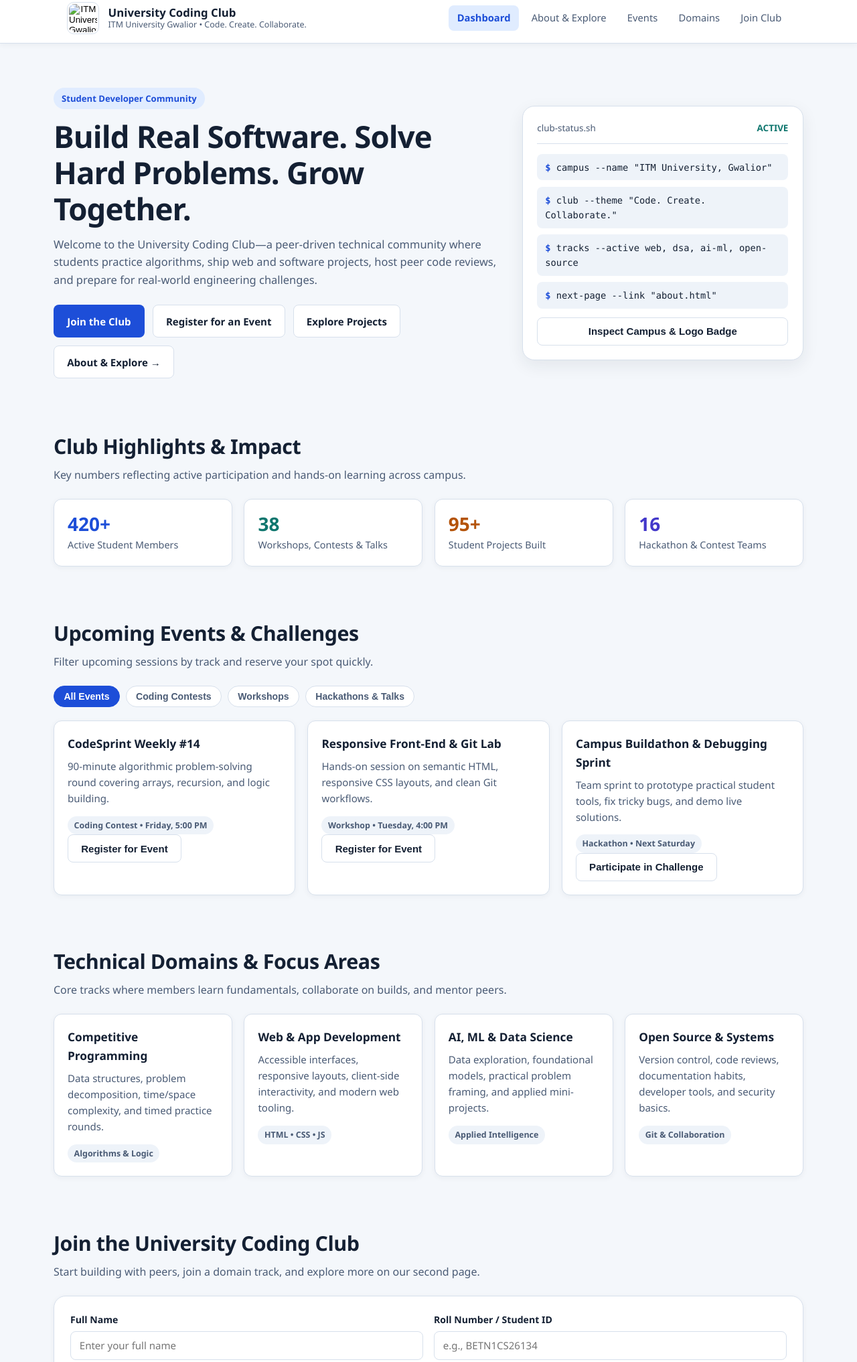
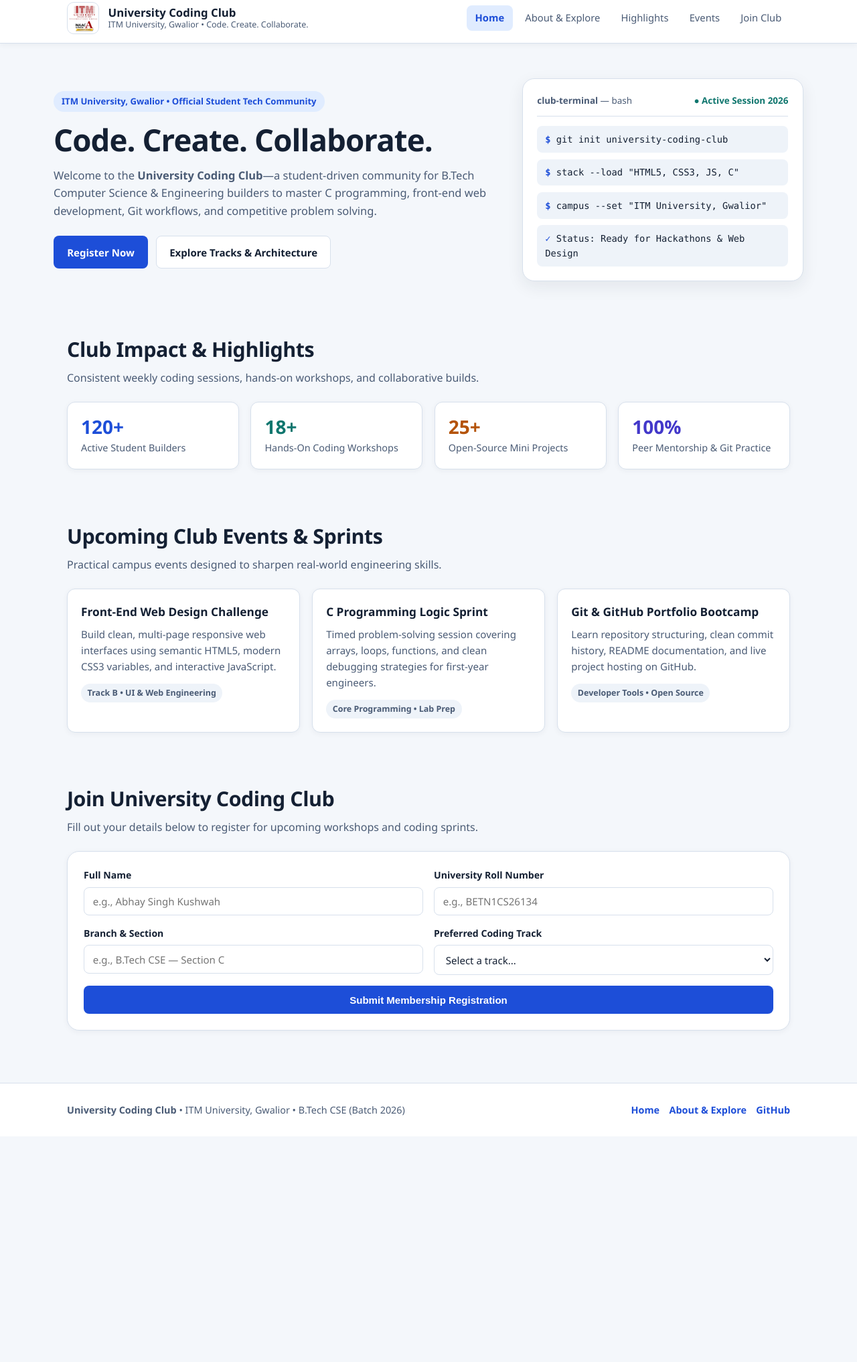
Before and after one commit to abhaykushwahtech27012008/B_Abhay_Singh_Kushwah_BETN1CS26134, a plain HTML site: page index.html in a window 1280 px wide. Shown: the part 10-2044 px from the top of the page at 67% size. After the commit the page ends 1707 px from the top, so only its background shows below. Drawn offline with Linux system fonts and the light colour scheme.

Commit message:
Update index.html
Updated the title and improved navigation links. Enhanced the club description and event sections, including registration forms and event details.

```diff
--- a/index.html
+++ b/index.html
@@ -3,320 +3,258 @@
 <head>
   <meta charset="UTF-8" />
   <meta name="viewport" content="width=device-width, initial-scale=1.0" />
-  <title>University Coding Club | Code. Create. Collaborate.</title>
+  <title>University Coding Club | ITM University, Gwalior</title>
   <link rel="stylesheet" href="style.css" />
 </head>
 <body>
-  <!-- Top Navigation, ITM University Logo & Club Identity -->
+  <!-- Sticky Top Navigation Bar -->
   <header class="navbar">
     <div class="container nav-inner">
-      <div class="brand">
-        <button
-          type="button"
-          id="logo-toggle-btn"
-          class="logo-badge"
-          title="Click for ITM University & Club Info"
-          aria-label="Toggle ITM University Info"
-        >
-          <img src="itm-logo.jpg" alt="ITM University Gwalior Logo" />
-        </button>
-
-        <a href="index.html">
+      <a href="index.html" class="brand" aria-label="University Coding Club Home">
+        <span class="logo-badge">
+          <img src="Screenshot_20261123_182825_Google.jpg" alt="ITM University Gwalior Logo" />
+        </span>
+        <span>
           <span class="brand-title">University Coding Club</span>
-          <span class="brand-sub">ITM University Gwalior &bull; Code. Create. Collaborate.</span>
+          <span class="brand-sub">ITM University, Gwalior • Code. Create. Collaborate.</span>
+        </span>
       </a>
-      </div>
 
       <nav class="nav-links" aria-label="Primary Navigation">
-        <a href="index.html" class="nav-link active">Dashboard</a>
+        <a href="index.html" class="nav-link active" aria-current="page">Home</a>
         <a href="about.html" class="nav-link">About &amp; Explore</a>
+        <a href="#highlights" class="nav-link">Highlights</a>
         <a href="#events" class="nav-link">Events</a>
-        <a href="#domains" class="nav-link">Domains</a>
-        <a href="#join-club" class="nav-link">Join Club</a>
+        <a href="#join" class="nav-link">Join Club</a>
       </nav>
     </div>
   </header>
 
-  <!-- Interactive Campus / Logo Info Banner -->
-  <div class="container" style="margin-top: 0.9rem;">
-    <div id="logo-info-banner" class="status-banner" role="region" aria-label="University & Club Details">
-      <strong>ITM University, Gwalior</strong> — NAAC Grade A Accredited University ("Celebrating Dreams").
-      Home to student-driven technical learning under <strong>University Coding Club</strong> (Code. Create. Collaborate.).
+  <main>
+    <!-- Hero Section -->
+    <section class="container hero">
+      <div>
+        <span class="badge">ITM University, Gwalior • Official Student Tech Community</span>
+        <h1>Code. Create. Collaborate.</h1>
+        <p>
+          Welcome to the <strong>University Coding Club</strong>—a student-driven community for
+          B.Tech Computer Science &amp; Engineering builders to master C programming, front-end
+          web development, Git workflows, and competitive problem solving.
+        </p>
+
+        <div class="btn-row">
+          <a href="#join" class="btn btn-primary">Register Now</a>
+          <a href="about.html" class="btn btn-secondary">Explore Tracks &amp; Architecture</a>
         </div>
       </div>
 
-  <main>
-    <!-- Hero Section -->
-    <section class="hero container">
-      <div class="hero-main">
-        <span class="badge">Student Developer Community</span>
-        <h1>Build Real Software. Solve Hard Problems. Grow Together.</h1>
-        <p>
-          Welcome to the University Coding Club—a peer-driven technical community where students practice
-          algorithms, ship web and software projects, host peer code reviews, and prepare for real-world
-          engineering challenges.
-        </p>
-
-        <div class="btn-row">
-          <a href="#join-club" class="btn btn-primary">Join the Club</a>
-          <a href="#events" class="btn btn-secondary">Register for an Event</a>
-          <a href="about.html#showcase" class="btn btn-secondary">Explore Projects</a>
-          <a href="about.html" class="btn btn-secondary">About &amp; Explore &rarr;</a>
+      <!-- Interactive Terminal Preview Card -->
+      <aside class="hero-panel" aria-label="Club Live Status Terminal">
+        <div class="terminal-top">
+          <span><strong>club-terminal</strong> — bash</span>
+          <span class="terminal-status">● Active Session 2026</span>
         </div>
-      </div>
-
-      <!-- Club Snapshot Panel -->
-      <aside class="hero-panel" aria-label="Club Quick Overview">
-        <div>
-          <div class="terminal-top">
-            <span>club-status.sh</span>
-            <span class="terminal-status">ACTIVE</span>
-          </div>
-          <div class="terminal-line"><span>$</span> campus --name "ITM University, Gwalior"</div>
-          <div class="terminal-line"><span>$</span> club --theme "Code. Create. Collaborate."</div>
-          <div class="terminal-line"><span>$</span> tracks --active web, dsa, ai-ml, open-source</div>
-          <div class="terminal-line"><span>$</span> next-page --link "about.html"</div>
-        </div>
-
-        <div class="btn-row" style="margin-top: 0.8rem;">
-          <button type="button" id="inspect-logo-btn" class="btn btn-secondary" style="width: 100%;">
-            Inspect Campus &amp; Logo Badge
-          </button>
+        <div class="terminal-line"><span>$</span> git init university-coding-club</div>
+        <div class="terminal-line"><span>$</span> stack --load "HTML5, CSS3, JS, C"</div>
+        <div class="terminal-line"><span>$</span> campus --set "ITM University, Gwalior"</div>
+        <div class="terminal-line" style="margin-bottom: 0;">
+          <span>✓</span> Status: Ready for Hackathons &amp; Web Design
         </div>
       </aside>
     </section>
 
-    <!-- Club Highlights / Stats -->
-    <section class="section container" aria-labelledby="stats-heading">
+    <!-- Club Highlights & Stats -->
+    <section id="highlights" class="section">
+      <div class="container">
         <div class="section-header">
-        <h2 id="stats-heading">Club Highlights &amp; Impact</h2>
-        <p>Key numbers reflecting active participation and hands-on learning across campus.</p>
+          <h2>Club Impact &amp; Highlights</h2>
+          <p>Consistent weekly coding sessions, hands-on workshops, and collaborative builds.</p>
         </div>
 
         <div class="grid-4">
           <article class="card stat-card-1">
-          <div class="stat-value">420+</div>
-          <div class="stat-label">Active Student Members</div>
+            <div class="stat-value">120+</div>
+            <div class="stat-label">Active Student Builders</div>
           </article>
+
           <article class="card stat-card-2">
-          <div class="stat-value">38</div>
-          <div class="stat-label">Workshops, Contests &amp; Talks</div>
+            <div class="stat-value">18+</div>
+            <div class="stat-label">Hands-On Coding Workshops</div>
           </article>
+
           <article class="card stat-card-3">
-          <div class="stat-value">95+</div>
-          <div class="stat-label">Student Projects Built</div>
+            <div class="stat-value">25+</div>
+            <div class="stat-label">Open-Source Mini Projects</div>
           </article>
+
           <article class="card stat-card-4">
-          <div class="stat-value">16</div>
-          <div class="stat-label">Hackathon &amp; Contest Teams</div>
+            <div class="stat-value">100%</div>
+            <div class="stat-label">Peer Mentorship &amp; Git Practice</div>
           </article>
+        </div>
       </div>
     </section>
 
-    <!-- Upcoming Events with Category Filter -->
-    <section id="events" class="section container" aria-labelledby="events-heading">
+    <!-- Upcoming Events & Hackathons -->
+    <section id="events" class="section">
+      <div class="container">
         <div class="section-header">
-        <h2 id="events-heading">Upcoming Events &amp; Challenges</h2>
-        <p>Filter upcoming sessions by track and reserve your spot quickly.</p>
+          <h2>Upcoming Club Events &amp; Sprints</h2>
+          <p>Practical campus events designed to sharpen real-world engineering skills.</p>
         </div>
 
-      <div class="filter-bar" role="group" aria-label="Filter events by category">
-        <button type="button" class="filter-btn active" data-filter="all">All Events</button>
-        <button type="button" class="filter-btn" data-filter="contest">Coding Contests</button>
-        <button type="button" class="filter-btn" data-filter="workshop">Workshops</button>
-        <button type="button" class="filter-btn" data-filter="hackathon">Hackathons &amp; Talks</button>
-      </div>
-
-      <div class="grid-3" id="events-grid">
-        <article class="card event-card" data-category="contest">
-          <h3>CodeSprint Weekly #14</h3>
-          <p>90-minute algorithmic problem-solving round covering arrays, recursion, and logic building.</p>
-          <span class="tag">Coding Contest &bull; Friday, 5:00 PM</span>
-          <div class="btn-row">
-            <button type="button" class="btn btn-secondary register-btn" data-event="CodeSprint Weekly #14">
-              Register for Event
-            </button>
-          </div>
-        </article>
-
-        <article class="card event-card" data-category="workshop">
-          <h3>Responsive Front-End &amp; Git Lab</h3>
-          <p>Hands-on session on semantic HTML, responsive CSS layouts, and clean Git workflows.</p>
-          <span class="tag">Workshop &bull; Tuesday, 4:00 PM</span>
-          <div class="btn-row">
-            <button type="button" class="btn btn-secondary register-btn" data-event="Responsive Front-End &amp; Git Lab">
-              Register for Event
-            </button>
-          </div>
-        </article>
-
-        <article class="card event-card" data-category="hackathon">
-          <h3>Campus Buildathon &amp; Debugging Sprint</h3>
-          <p>Team sprint to prototype practical student tools, fix tricky bugs, and demo live solutions.</p>
-          <span class="tag">Hackathon &bull; Next Saturday</span>
-          <div class="btn-row">
-            <button type="button" class="btn btn-secondary register-btn" data-event="Campus Buildathon &amp; Debugging Sprint">
-              Participate in Challenge
-            </button>
-          </div>
-        </article>
-      </div>
-
-      <div id="event-status" class="status-banner" role="status" aria-live="polite"></div>
-    </section>
-
-    <!-- Technical Domains / Activities -->
-    <section id="domains" class="section container" aria-labelledby="domains-heading">
-      <div class="section-header">
-        <h2 id="domains-heading">Technical Domains &amp; Focus Areas</h2>
-        <p>Core tracks where members learn fundamentals, collaborate on builds, and mentor peers.</p>
-      </div>
-
-      <div class="grid-4">
+        <div class="grid-3">
           <article class="card">
-          <h3>Competitive Programming</h3>
-          <p>Data structures, problem decomposition, time/space complexity, and timed practice rounds.</p>
-          <span class="tag">Algorithms &amp; Logic</span>
+            <h3>Front-End Web Design Challenge</h3>
+            <p>
+              Build clean, multi-page responsive web interfaces using semantic HTML5, modern CSS3
+              variables, and interactive JavaScript.
+            </p>
+            <span class="tag">Track B • UI &amp; Web Engineering</span>
           </article>
 
           <article class="card">
-          <h3>Web &amp; App Development</h3>
-          <p>Accessible interfaces, responsive layouts, client-side interactivity, and modern web tooling.</p>
-          <span class="tag">HTML &bull; CSS &bull; JS</span>
+            <h3>C Programming Logic Sprint</h3>
+            <p>
+              Timed problem-solving session covering arrays, loops, functions, and clean debugging
+              strategies for first-year engineers.
+            </p>
+            <span class="tag">Core Programming • Lab Prep</span>
           </article>
 
           <article class="card">
-          <h3>AI, ML &amp; Data Science</h3>
-          <p>Data exploration, foundational models, practical problem framing, and applied mini-projects.</p>
-          <span class="tag">Applied Intelligence</span>
+            <h3>Git &amp; GitHub Portfolio Bootcamp</h3>
+            <p>
+              Learn repository structuring, clean commit history, README documentation, and live
+              project hosting on GitHub.
+            </p>
+            <span class="tag">Developer Tools • Open Source</span>
           </article>
-
-        <article class="card">
-          <h3>Open Source &amp; Systems</h3>
-          <p>Version control, code reviews, documentation habits, developer tools, and security basics.</p>
-          <span class="tag">Git &amp; Collaboration</span>
-        </article>
+        </div>
       </div>
     </section>
 
-    <!-- Call to Action / Quick Join -->
-    <section id="join-club" class="section container" aria-labelledby="join-heading">
+    <!-- Interactive Member Registration Form -->
+    <section id="join" class="section">
+      <div class="container">
         <div class="section-header">
-        <h2 id="join-heading">Join the University Coding Club</h2>
-        <p>Start building with peers, join a domain track, and explore more on our second page.</p>
+          <h2>Join University Coding Club</h2>
+          <p>Fill out your details below to register for upcoming workshops and coding sprints.</p>
         </div>
 
         <div class="form-box">
-        <form id="join-form" class="form-grid">
+          <form id="joinForm" novalidate>
+            <div class="form-grid">
               <div class="form-group">
-            <label for="student-name">Full Name</label>
-            <input id="student-name" name="studentName" type="text" placeholder="Enter your full name" required />
+                <label for="studentName">Full Name</label>
+                <input
+                  type="text"
+                  id="studentName"
+                  name="studentName"
+                  placeholder="e.g., Abhay Singh Kushwah"
+                  required
+                />
               </div>
 
               <div class="form-group">
-            <label for="roll-no">Roll Number / Student ID</label>
-            <input id="roll-no" name="rollNo" type="text" placeholder="e.g., BETN1CS26134" required />
+                <label for="rollNumber">University Roll Number</label>
+                <input
+                  type="text"
+                  id="rollNumber"
+                  name="rollNumber"
+                  placeholder="e.g., BETN1CS26134"
+                  required
+                />
               </div>
 
               <div class="form-group">
-            <label for="domain-select">Primary Domain Interest</label>
-            <select id="domain-select" name="domain">
+                <label for="branchSection">Branch &amp; Section</label>
+                <input
+                  type="text"
+                  id="branchSection"
+                  name="branchSection"
+                  placeholder="e.g., B.Tech CSE — Section C"
+                  required
+                />
+              </div>
+
+              <div class="form-group">
+                <label for="primaryTrack">Preferred Coding Track</label>
+                <select id="primaryTrack" name="primaryTrack" required>
+                  <option value="">Select a track...</option>
+                  <option value="Web & UI Design (HTML/CSS/JS)">Web &amp; UI Design (HTML/CSS/JS)</option>
+                  <option value="C Programming & Problem Solving">C Programming &amp; Problem Solving</option>
+                  <option value="Git, GitHub & Open Source">Git, GitHub &amp; Open Source</option>
                   <option value="Competitive Programming">Competitive Programming</option>
-              <option value="Web & App Development">Web &amp; App Development</option>
-              <option value="AI, ML & Data Science">AI, ML &amp; Data Science</option>
-              <option value="Open Source & Systems">Open Source &amp; Systems</option>
                 </select>
               </div>
 
-          <div class="form-group">
-            <label for="goal-input">What do you want to build or learn?</label>
-            <input id="goal-input" name="goal" type="text" placeholder="e.g., Front-end UI, problem solving, team projects" />
-          </div>
-
               <div class="form-group full">
-            <div class="btn-row" style="margin-top: 0.25rem;">
-              <button type="submit" class="btn btn-primary">Submit Membership Request</button>
-              <a href="about.html" class="btn btn-secondary">Visit About &amp; Explore Page</a>
+                <button type="submit" class="btn btn-primary">Submit Membership Registration</button>
               </div>
             </div>
           </form>
 
-        <div id="join-status" class="status-banner" role="status" aria-live="polite"></div>
+          <div id="joinStatusBanner" class="status-banner" role="status" aria-live="polite"></div>
+        </div>
       </div>
     </section>
   </main>
 
-  <!-- Community Links & Footer -->
+  <!-- Footer -->
   <footer class="footer">
     <div class="container footer-inner">
       <div>
-        <strong>University Coding Club &bull; ITM University Gwalior</strong>
-        <p>Code. Create. Collaborate. &bull; Page 1 of 2 (Dashboard)</p>
+        <strong>University Coding Club</strong> • ITM University, Gwalior • B.Tech CSE (Batch 2026)
       </div>
-
-      <div class="social-links" aria-label="Community Links">
+      <div class="social-links">
+        <a href="index.html">Home</a>
         <a href="about.html">About &amp; Explore</a>
-        <a href="https://github.com" target="_blank" rel="noopener noreferrer">GitHub</a>
-        <a href="https://www.linkedin.com" target="_blank" rel="noopener noreferrer">LinkedIn</a>
-        <a href="https://www.instagram.com" target="_blank" rel="noopener noreferrer">Instagram</a>
-        <a href="https://discord.com" target="_blank" rel="noopener noreferrer">Discord</a>
+        <a href="https://github.com/abhaykushwahtech27012008" target="_blank" rel="noopener noreferrer">GitHub</a>
       </div>
     </div>
   </footer>
 
-  <!-- Interactive Behavior for Logo Info, Event Filters & Join Form -->
+  <!-- Interactive Form Submission Script -->
   <script>
-    const logoToggleBtn = document.getElementById("logo-toggle-btn");
-    const inspectLogoBtn = document.getElementById("inspect-logo-btn");
-    const logoInfoBanner = document.getElementById("logo-info-banner");
+    (function () {
+      const form = document.getElementById("joinForm");
+      const banner = document.getElementById("joinStatusBanner");
 
-    function toggleLogoBanner() {
-      logoInfoBanner.classList.toggle("show");
+      if (!form || !banner) return;
+
+      form.addEventListener("submit", function (event) {
+        event.preventDefault();
+
+        const name = document.getElementById("studentName").value.trim();
+        const roll = document.getElementById("rollNumber").value.trim();
+        const branch = document.getElementById("branchSection").value.trim();
+        const track = document.getElementById("primaryTrack").value;
+
+        if (!name || !roll || !branch || !track) {
+          banner.style.backgroundColor = "#fee2e2";
+          banner.style.borderColor = "#fca5a5";
+          banner.textContent = "Please fill in all fields (Name, Roll Number, Branch/Section, and Track) before submitting.";
+          banner.classList.add("show");
+          return;
         }
 
-    logoToggleBtn.addEventListener("click", toggleLogoBanner);
-    inspectLogoBtn.addEventListener("click", toggleLogoBanner);
-
-    const filterButtons = document.querySelectorAll(".filter-btn");
-    const eventCards = document.querySelectorAll(".event-card");
-    const eventStatus = document.getElementById("event-status");
-
-    filterButtons.forEach((button) => {
-      button.addEventListener("click", () => {
-        const selectedCategory = button.dataset.filter;
-
-        filterButtons.forEach((btn) => btn.classList.remove("active"));
-        button.classList.add("active");
-
-        eventCards.forEach((card) => {
-          const matches = selectedCategory === "all" || card.dataset.category === selectedCategory;
-          card.style.display = matches ? "block" : "none";
+        banner.style.backgroundColor = "var(--accent-soft)";
+        banner.style.borderColor = "#bfd7ff";
+        banner.innerHTML =
+          "<strong>Registration Confirmed!</strong> Welcome, <strong>" +
+          name +
+          "</strong> (" +
+          roll +
+          " • " +
+          branch +
+          "). You are registered for the <strong>" +
+          track +
+          "</strong> track.";
+        banner.classList.add("show");
+        form.reset();
       });
-      });
-    });
-
-    const registerButtons = document.querySelectorAll(".register-btn");
-    registerButtons.forEach((btn) => {
-      btn.addEventListener("click", () => {
-        const eventName = btn.dataset.event;
-        eventStatus.textContent = `Selected "${eventName}". Complete your details in the Join Club section below to confirm your interest.`;
-        eventStatus.classList.add("show");
-      });
-    });
-
-    const joinForm = document.getElementById("join-form");
-    const joinStatus = document.getElementById("join-status");
-
-    joinForm.addEventListener("submit", (event) => {
-      event.preventDefault();
-      const nameValue = document.getElementById("student-name").value.trim();
-      const rollValue = document.getElementById("roll-no").value.trim();
-      const domainValue = document.getElementById("domain-select").value;
-
-      joinStatus.textContent = `Welcome, ${nameValue} (${rollValue})! Your interest in ${domainValue} has been noted for the University Coding Club.`;
-      joinStatus.classList.add("show");
-      joinForm.reset();
-    });
+    })();
   </script>
 </body>
 </html>
```
Lines whose indentation alone changed are shown as unchanged.
